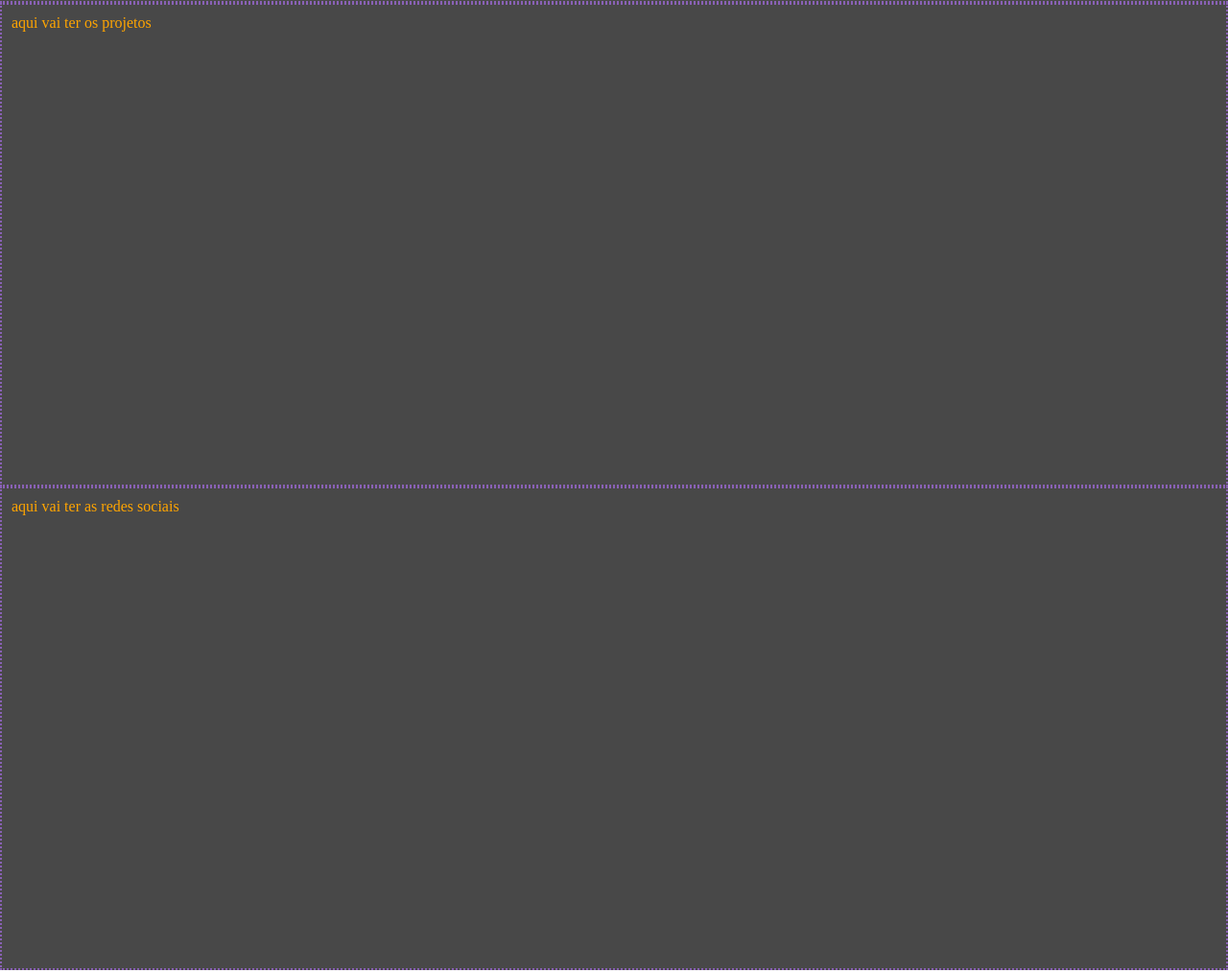
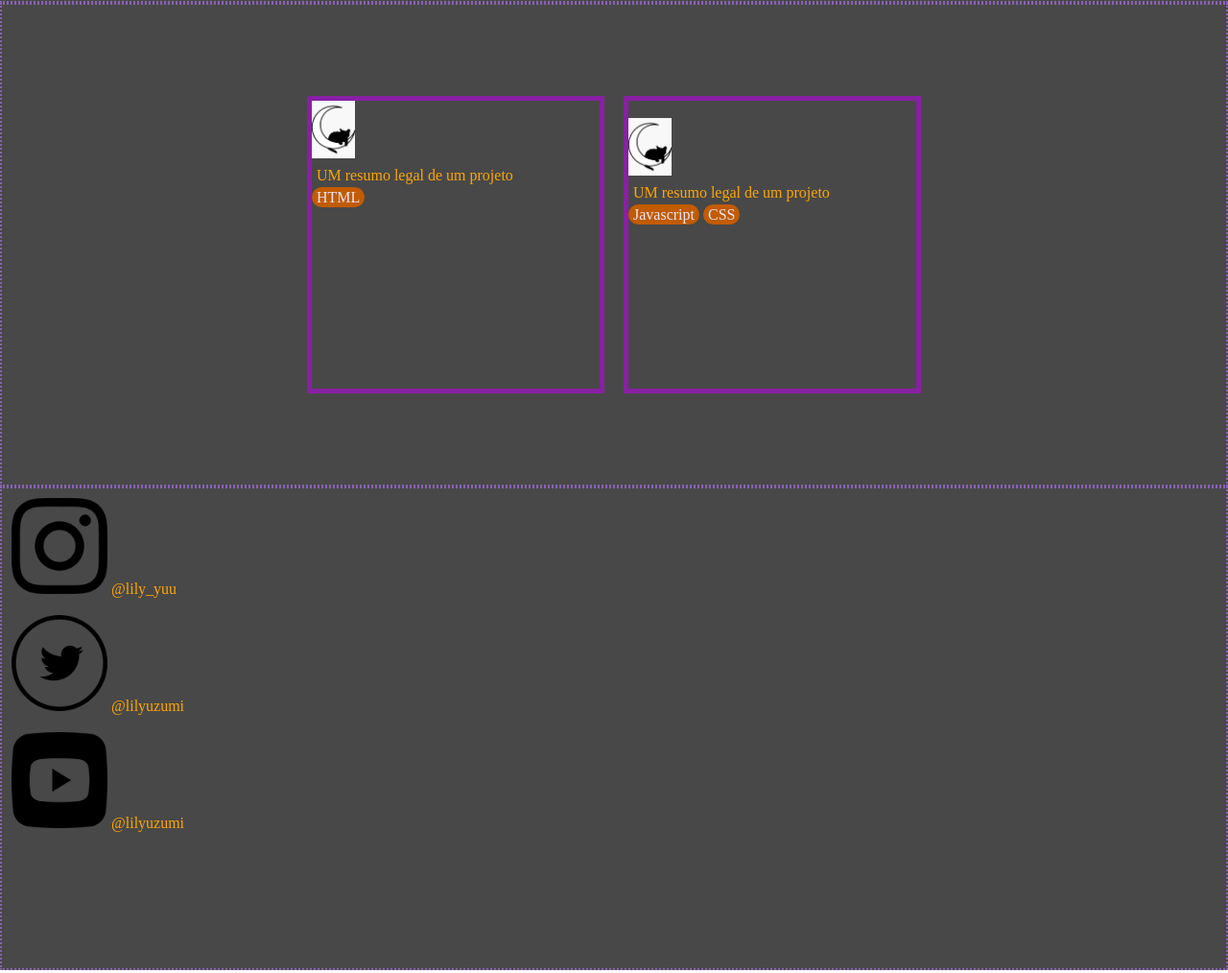
Before and after one commit to lilyuzumi/lilyuzumi.github.io, a plain HTML site: page index.html in a window 1280 px wide. Shown: the part 820-1834 px from the top of the page at 96% size. Drawn offline with Linux system fonts and the light colour scheme.

Commit message:
alteracao no arquivo meow

```diff
--- a/assets/css/meu_estilo.css
+++ b/assets/css/meu_estilo.css
@@ -99,3 +99,23 @@ img{
     font-weight: 15%;
     width: 15%;
 }
+#projetos {
+    display: flex;
+    align-items: center;
+    justify-content: center;
+}
+.projeto {
+height: 300px;
+width: 300px;
+border: #8820a3 solid 5px;
+margin: 10px;
+}
+.projeto>img {
+    width: 100%;
+}
+.labels span {
+    color: lavender;
+    background-color: rgb(194, 91, 1);
+    border-radius: 100px;
+    padding: 2px 5px;
+}
--- a/index.html
+++ b/index.html
@@ -78,10 +78,34 @@
        </p>
     </section>
     <section id="projetos">
-        aqui vai ter os projetos
+       <div class="projeto">
+
+        <div>
+            <img src="assets/imgs/Moon + Cat Sticker by BADCHANEL.jfif" alt="" >
+            <p>UM resumo legal de um projeto</p>
+            <div class="labels">
+                <span>HTML</span>
+            </div>
+        </div>
+       </div>
+       <div class="projeto">
+        <img src="" alt="">
+        <div>
+            <img src="assets/imgs/Moon + Cat Sticker by BADCHANEL.jfif" alt="" >
+            <p>UM resumo legal de um projeto</p>
+            <div class="labels">
+                <span>Javascript</span>
+                <span>CSS</span>
+            </div>
+        </div>
+       </div>
+
     </section>
     <section id="redes_sociais">
-        aqui vai ter as redes sociais
+        <img src="assets/imgs/instagram.png" alt="" style="width: 100px; height: 100px;"href="https://www.instagram.com/_lily_yuu/"> @lily_yuu <br><br>
+        <img src="assets/imgs/twitter.png" alt="" style="width: 100px; height: 100px;"href="https://twitter.com/lilyuzumi"> @lilyuzumi <br><br>
+        <img src="assets/imgs/youtube.png" alt="" style="width: 100px; height: 100px;"href="https://www.youtube.com/channel/UCO0ChPUeR0aGpX0_IypF3BQ"> @lilyuzumi <br><br>
+
     </section>
     <div class="conteudo">O corpo do site vai ser aqui</div>
     <footer>vai ter um rodapé</footer>
```
Also changed, not shown: assets/imgs/Moon + Cat Sticker by BADCHANEL.jfif (added), assets/imgs/instagram.png (added), assets/imgs/twitter.png (added), assets/imgs/youtube.png (added).
